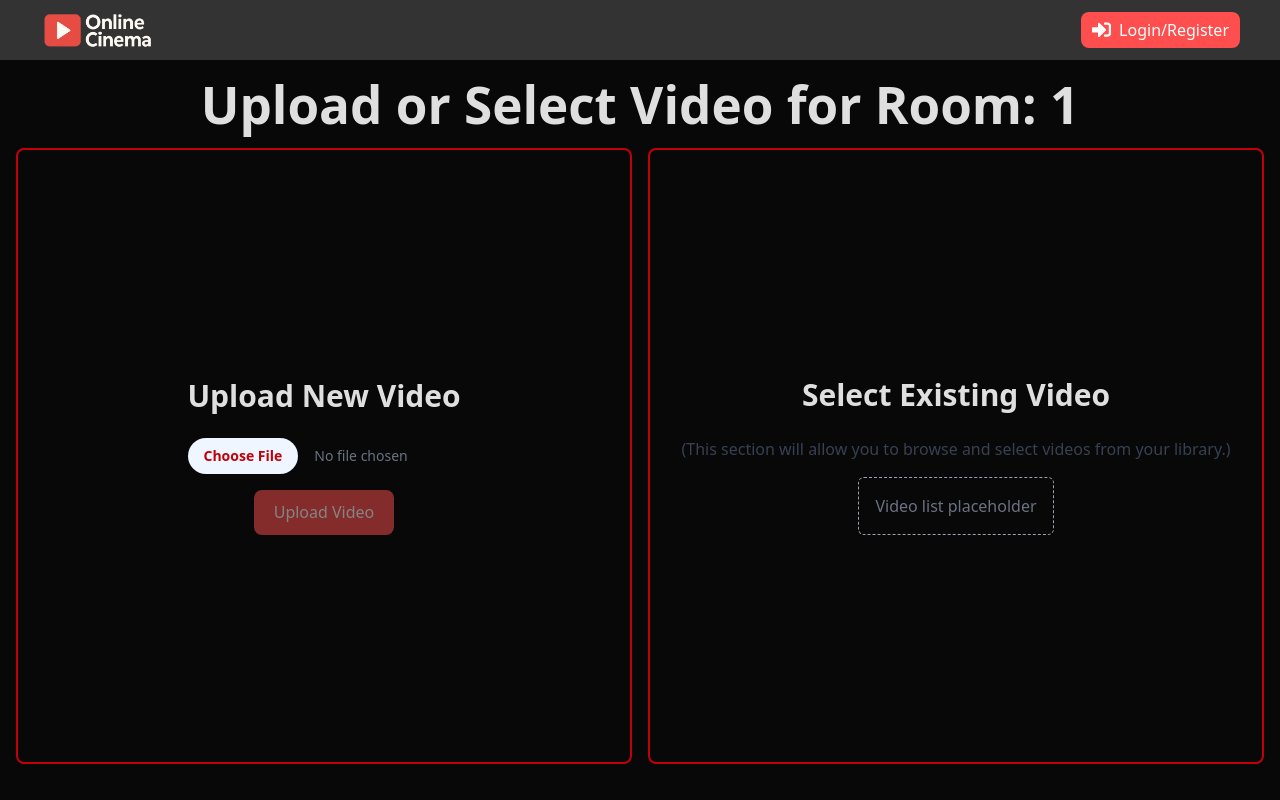
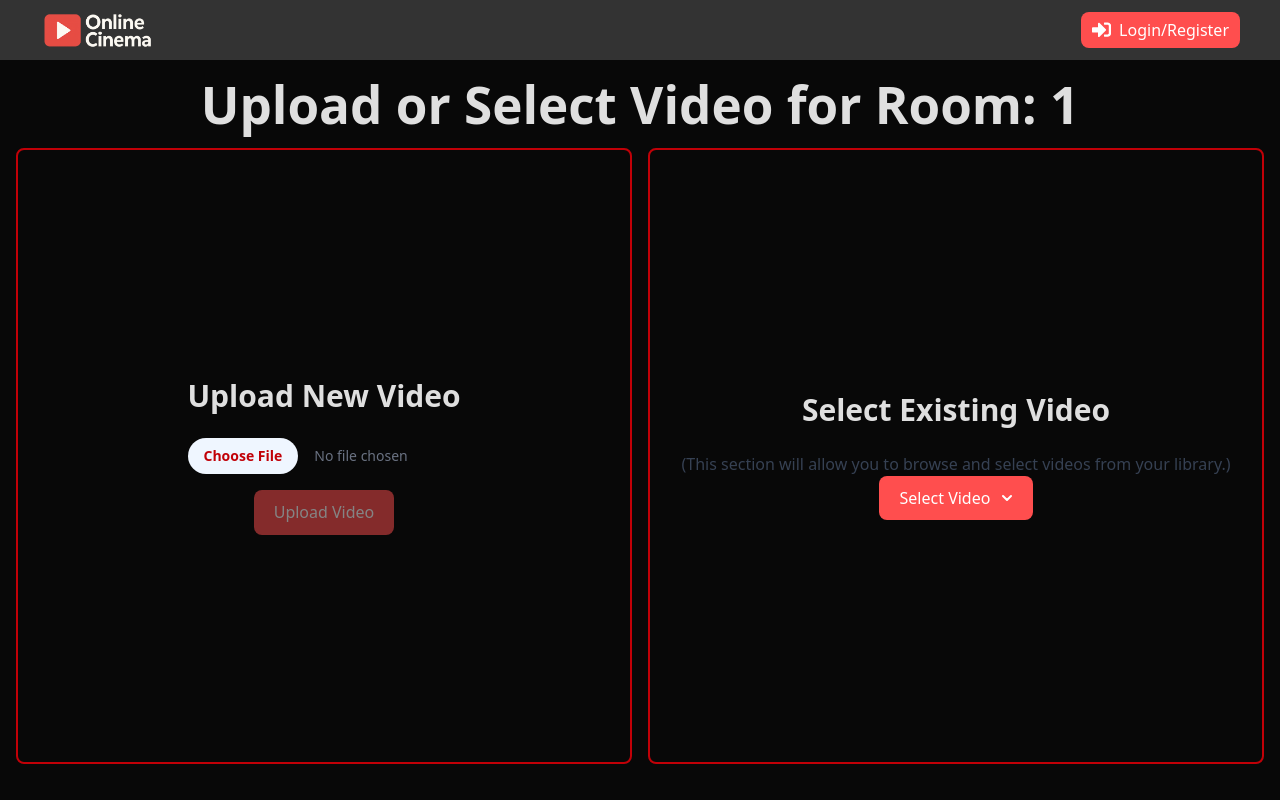
Before and after one commit to kuuhaku86/online-cinema, a React (Vite) app in the folder frontend/: page /video-selection/1 in a window 1280 px wide. Built offline with nearby package versions, Linux system fonts and the light colour scheme.

Commit message:
Add dropdown on frontend

```diff
--- a/frontend/src/pages/VideoSelectionPage.tsx
+++ b/frontend/src/pages/VideoSelectionPage.tsx
@@ -6,6 +6,10 @@
   const { shortCode } = useParams<{ shortCode: string }>();
   const [selectedFile, setSelectedFile] = useState<File | null>(null);
   const [uploading, setUploading] = useState(false);
+  const [dropdownVisible, setDropdownVisible] = useState(false);
+  const [selectedVideoTitle, setSelectedVideoTitle] = useState<string | null>(
+    null
+  );
   const [uploadError, setUploadError] = useState<string | null>(null);
   const [uploadSuccess, setUploadSuccess] = useState<string | null>(null);
 
@@ -80,9 +84,61 @@
             (This section will allow you to browse and select videos from your
             library.)
           </p>
-          {/* Placeholder for video list/selection component */}
-          <div className="mt-4 p-4 border border-dashed border-gray-400 dark:border-gray-600 rounded-md text-center text-gray-500 dark:text-gray-400">
-            Video list placeholder
+          <div className="static">
+            <button
+              id="dropdownUsersButton"
+              data-dropdown-toggle="dropdownUsers"
+              data-dropdown-placement="bottom"
+              className="text-white bg-blue-700 hover:bg-blue-800 focus:ring-4 focus:outline-none focus:ring-blue-300 font-medium rounded-lg text-sm px-5 py-2.5 text-center inline-flex items-center dark:bg-blue-600 dark:hover:bg-blue-700 dark:focus:ring-blue-800"
+              type="button"
+              onClick={() => setDropdownVisible((prev) => !prev)}
+            >
+              {selectedVideoTitle || "Select Video"}
+              <svg
+                className="w-2.5 h-2.5 ms-3"
+                aria-hidden="true"
+                xmlns="http://www.w3.org/2000/svg"
+                fill="none"
+                viewBox="0 0 10 6"
+              >
+                <path
+                  stroke="currentColor"
+                  stroke-linecap="round"
+                  stroke-linejoin="round"
+                  stroke-width="2"
+                  d="m1 1 4 4 4-4"
+                />
+              </svg>
+            </button>
+            <div
+              id="dropdownUsers"
+              className={`${
+                dropdownVisible ? "block" : "hidden"
+              } absoulute z-10 bg-white rounded-lg shadow-sm w-60 dark:bg-gray-700`}
+            >
+              <ul
+                className="h-48 py-2 overflow-y-auto text-gray-700 dark:text-gray-200"
+                aria-labelledby="dropdownUsersButton"
+              >
+                <li>
+                  <a
+                    href="#"
+                    className="flex items-center px-4 py-2 hover:bg-gray-100 dark:hover:bg-gray-600 dark:hover:text-white"
+                  >
+                    Jese Leos
+                  </a>
+                </li>
+                <li>
+                  <a
+                    href="#"
+                    className="flex items-center px-4 py-2 hover:bg-gray-100 dark:hover:bg-gray-600 dark:hover:text-white"
+                  >
+                    <img src="" alt="" />
+                    Robert Gough
+                  </a>
+                </li>
+              </ul>
+            </div>
           </div>
         </div>
       </div>
```
